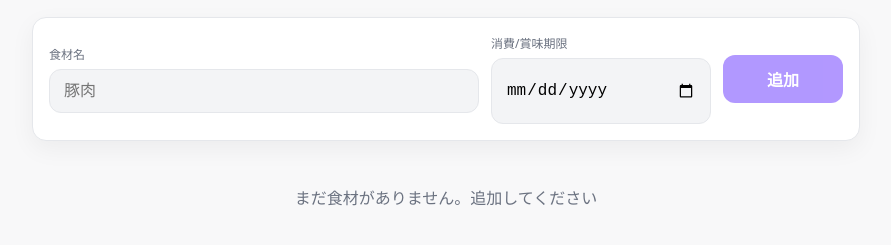
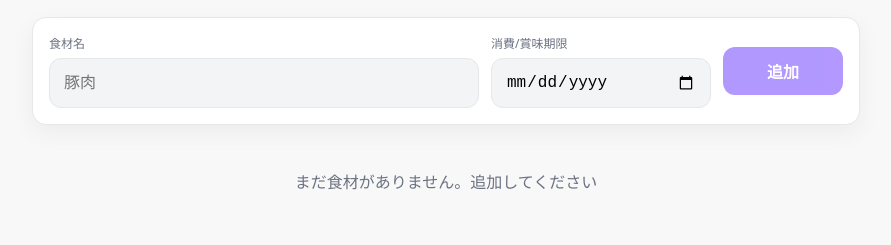
Before and after one commit to JuN-front/food-administrator, a plain HTML site: page index.html in a window 1280 px wide. Shown: the part 165-410 px from the top of the page, without its empty margins (194-1085 px from the left). Drawn offline with Linux system fonts and the light colour scheme.

Commit message:
set minimum height

```diff
--- a/styles.css
+++ b/styles.css
@@ -78,14 +78,7 @@ input[type="text"], input[type="date"]{
   font-size: 16px;
   outline: none;
   width:100%;
-}
-
-input[type="date"]::-webkit-datetime-edit {
-  padding: 10px 0;        /* vertical breathing room */
-}
-
-input[type="date"]::-webkit-date-and-time-value {
-  min-height: 44px;       /* ensure inner slot isn’t short */
+  min-height:50px;
 }
 
 input[type="text"]:focus, input[type="date"]:focus{ border-color: #9ca3af; background: #fff; }
```
